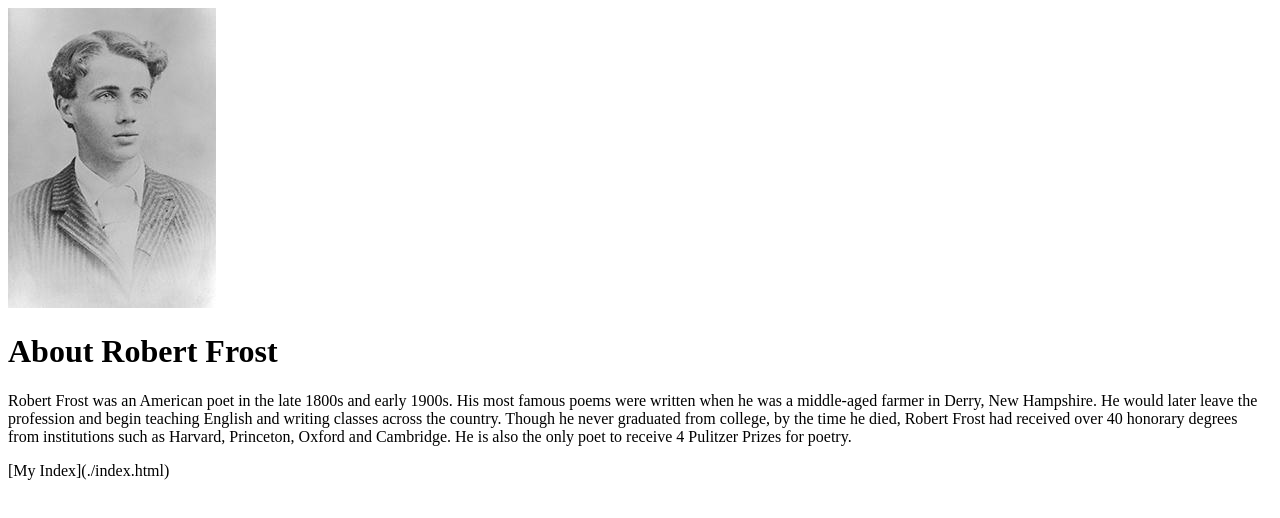
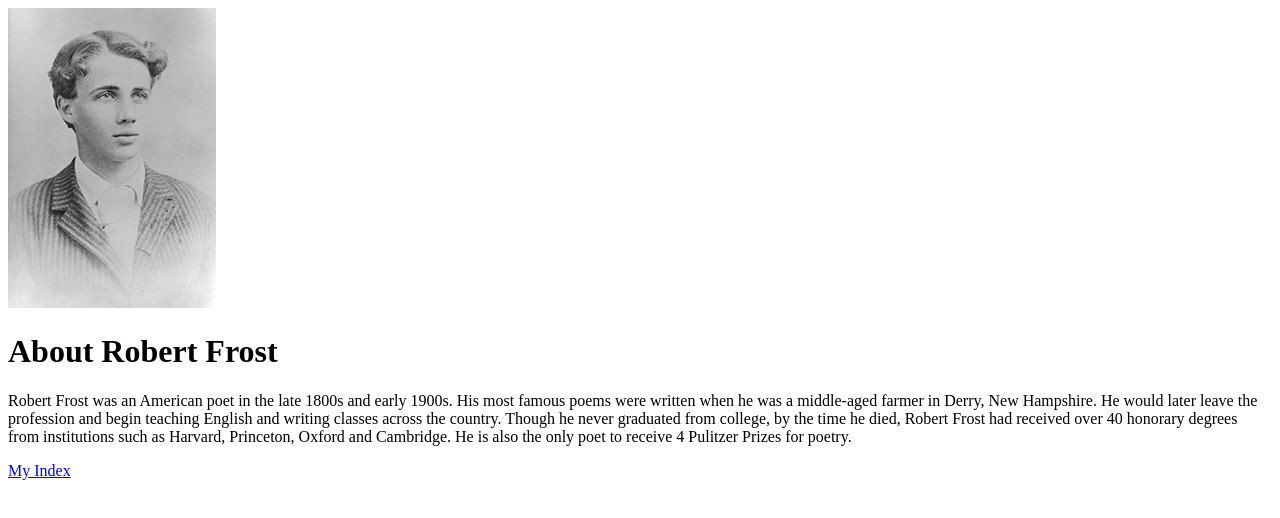
Before and after one commit to stefanireinhardt/web-dev-hw, a plain HTML site: page Assignment_4/about.html in a window 1280 px wide. Drawn offline with Linux system fonts and the light colour scheme.

Commit message:
Fixed Links for Assignment 4

```diff
--- a/Assignment_4/about.html
+++ b/Assignment_4/about.html
@@ -9,8 +9,7 @@
     <h1>About Robert Frost</h1>
     <p>Robert Frost was an American poet in the late 1800s and early 1900s. His most famous poems were written when he was a middle-aged farmer in Derry, New Hampshire.  He would later leave the profession and begin teaching English and writing classes across the country.  Though he never graduated from college, by the time he died, Robert Frost had received over 40 honorary degrees from institutions such as Harvard, Princeton, Oxford and Cambridge.  He is also the only poet to receive 4 Pulitzer Prizes for poetry.</p>
 
-[My Index](./index.html)
+<a href="index.html">My Index</a>
   </body>
 
-
 </html>
```
Also changed, not shown: Assignment_4/index.html (+1 -1 lines).
